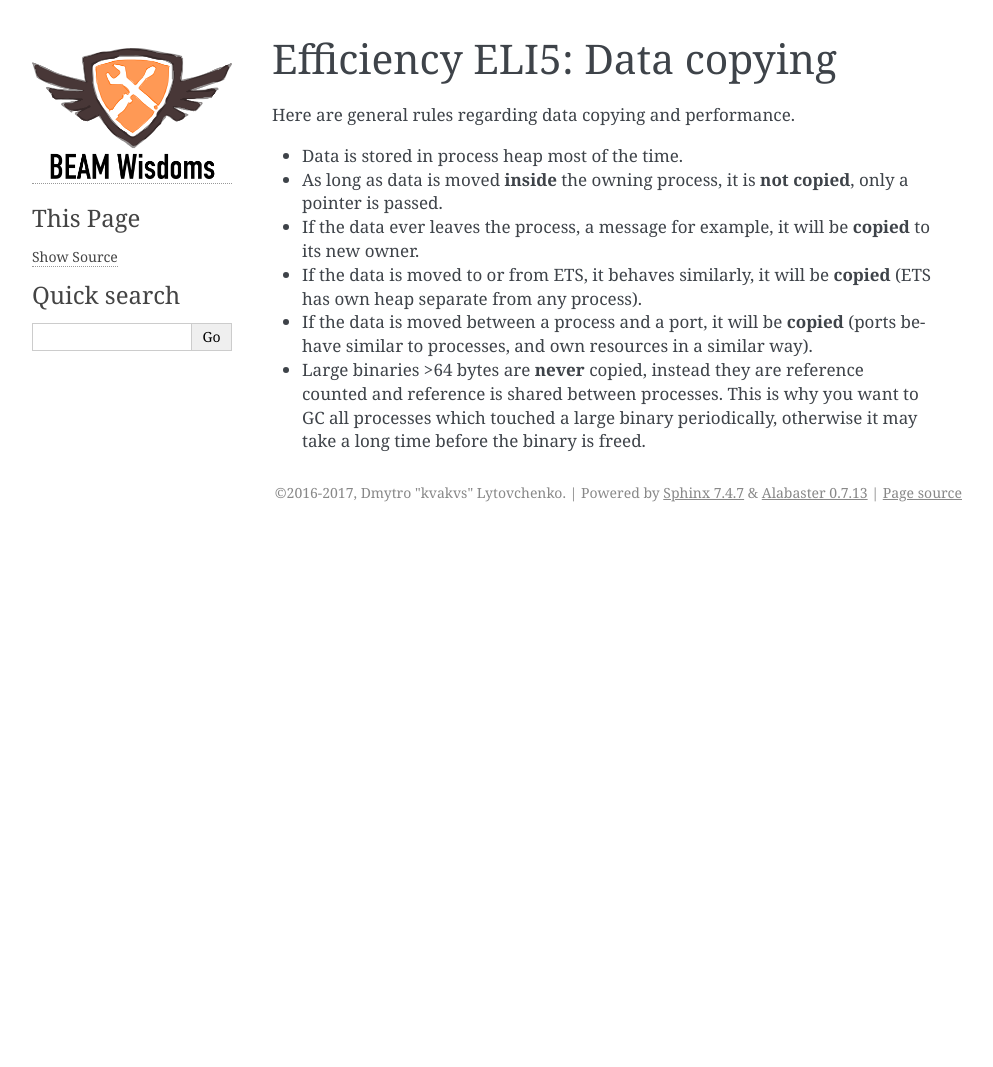
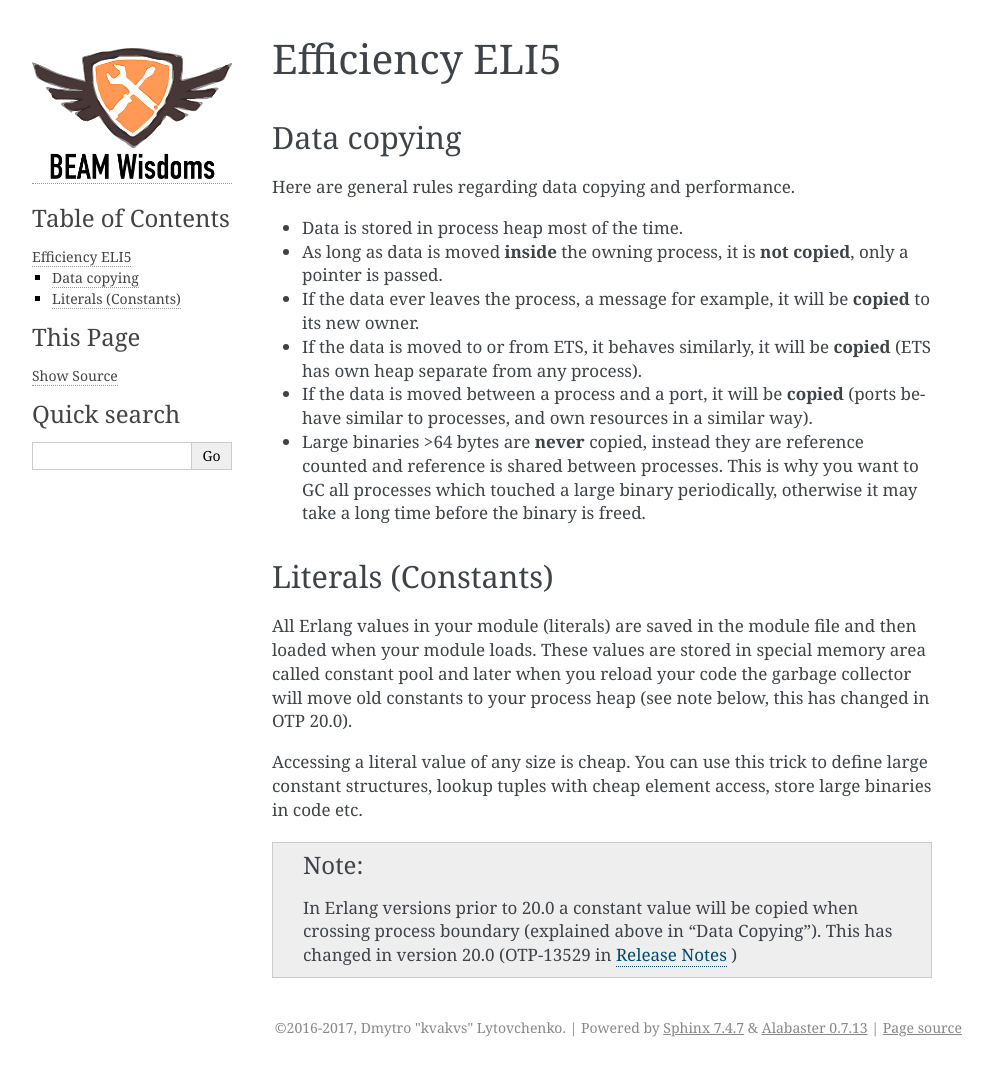
Before and after one commit to kvakvs/beam-wisdoms, a Sphinx documentation site: the page built from docs/source/eli5-efficiency.rst, in a window 1280 px wide. Shown: the whole page, without its empty margins (148-1141 px from the left). Built offline with Sphinx 7.4.7, drawn with Linux system fonts in a browser that asks for light colours; before the commit the page ends 900 px from its top, so only the background shows below that.

Commit message:
ELI5 efficiency amended

```diff
--- a/docs/source/eli5-efficiency.rst
+++ b/docs/source/eli5-efficiency.rst
@@ -1,5 +1,8 @@
-Efficiency ELI5: Data copying
-=============================
+Efficiency ELI5
+===============
+
+Data copying
+------------
 
 Here are general rules regarding data copying and performance.
 
@@ -16,3 +19,24 @@ Here are general rules regarding data copying and performance.
     counted and reference is shared between processes. This is why you want to
     GC all processes which touched a large binary periodically, otherwise it
     may take a long time before the binary is freed.
+
+
+Literals (Constants)
+--------------------
+
+All Erlang values in your module (literals) are saved in the module file and
+then loaded when your module loads.
+These values are stored in special memory area called constant pool and later
+when you reload your code the garbage collector will move old constants to your
+process heap (see note below, this has changed in OTP 20.0).
+
+Accessing a literal value of any size is cheap. You can use this trick to define
+large constant structures, lookup tuples with cheap element access,
+store large binaries in code etc.
+
+.. note::
+
+    In Erlang versions prior to 20.0 a constant value will be copied when
+    crossing process boundary (explained above in "Data Copying"). This has changed
+    in version 20.0
+    (OTP-13529 in `Release Notes <http://erlang.org/download/otp_src_20.0.readme>`_ )
```
Also changed, not shown: docs/source/index.rst (+1 -1 lines).
